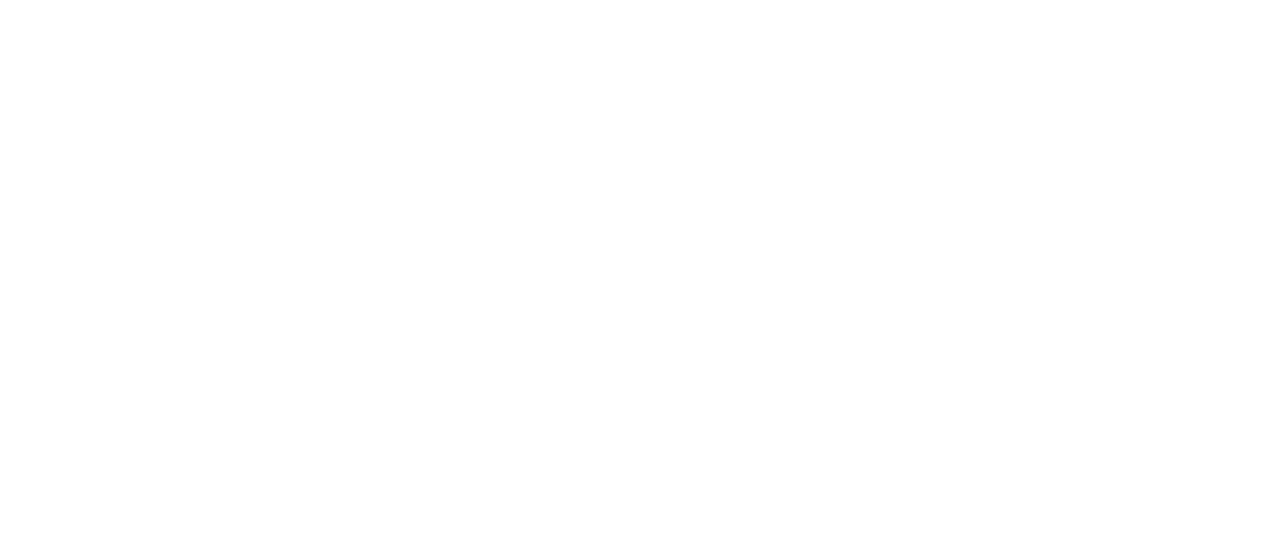
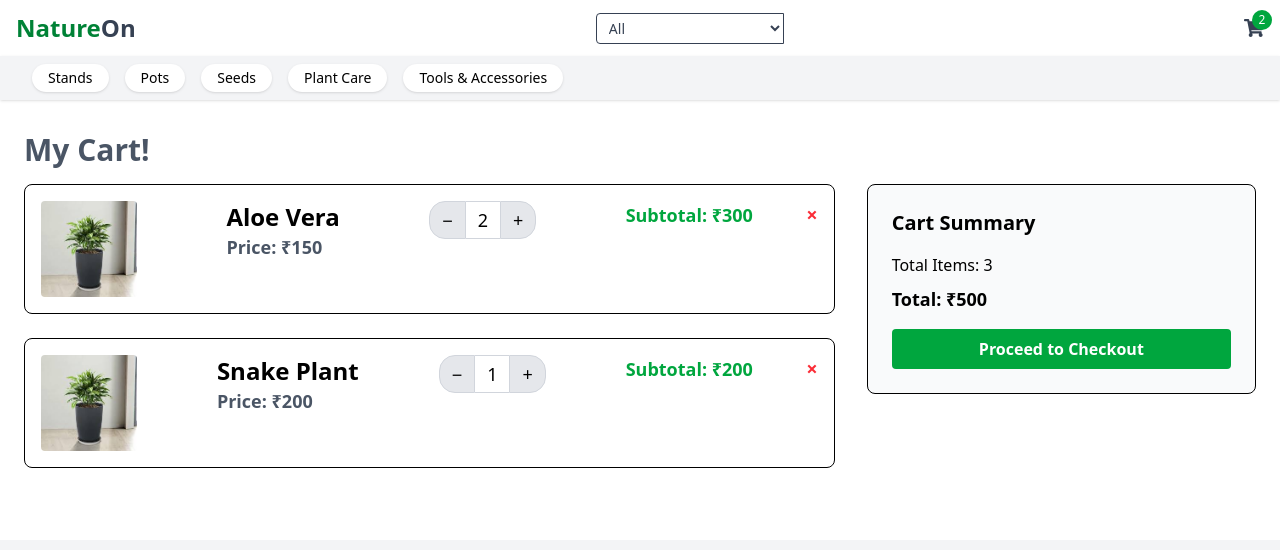
Before and after one commit to Coderner/natureon-frontend, a React (Vite) app: page /cart in a window 1280 px wide. Before the commit this address had no page. Shown: the top 550 px of the page. Built offline with nearby package versions, Linux system fonts and the light colour scheme; the HTML template or start-up script is replaced by a standard one.

Commit message:
added cart page

```diff
--- a/src/App.jsx
+++ b/src/App.jsx
@@ -4,6 +4,7 @@
 import Products from './pages/Products';
 import ProductDetails from './pages/ProductDetails';
 import CustomerLayout from './layouts/CustomerLayout';
+import Cart from './pages/Cart';
 
 function App() {
 
@@ -13,6 +14,7 @@
           <Route path="/" element={<Home/>} />
           <Route path="/products" element={<Products/>}/>
           <Route path="/product/:id" element={<ProductDetails/>}/>
+          <Route path="/cart" element={<Cart/>}/>
       </Route>
     </Routes>
   )
--- /dev/null
+++ b/src/components/QuantityUpdateButton.jsx
@@ -0,0 +1,25 @@
+import React from 'react'
+
+const QuantityUpdateButton = ({quantity,setQuantity}) => {
+  return (
+        <div className="flex items-center">
+            <button
+            onClick={() => setQuantity((prev) => Math.max(1, prev - 1))}
+            className="px-2 md:px-3 py-1 bg-gray-200 rounded-l-xl md:rounded-l-2xl hover:bg-gray-300 text-lg border border-gray-300"
+            >
+            −
+            </button>
+
+            <div className="text-lg font-medium px-2 md:px-3 py-1 text-center border-y border-gray-300">{quantity}</div>
+
+            <button
+            onClick={() => setQuantity((prev) => prev + 1)}
+            className="px-2 md:px-3 py-1 bg-gray-200 rounded-r-xl md:rounded-r-2xl hover:bg-gray-300 text-lg border border-gray-300"
+            >
+            +
+            </button>
+        </div>
+  )
+}
+
+export default QuantityUpdateButton;
--- a/src/pages/Cart.jsx
+++ b/src/pages/Cart.jsx
@@ -1,9 +1,103 @@
-import React from 'react'
+import React, { useState } from 'react';
+import plantImage from '../assets/plant.jpeg';
+import QuantityUpdateButton from '../components/QuantityUpdateButton';
 
-const Cart = () => {
+const initialCart = [
+  {
+    id: 1,
+    name: 'Aloe Vera',
+    price: 150,
+    image: plantImage,
+    quantity: 2,
+  },
+  {
+    id: 2,
+    name: 'Snake Plant',
+    price: 200,
+    image: plantImage,
+    quantity: 1,
+  }
+];
+
+const CartPage = () => {
+  const [cartItems, setCartItems] = useState(initialCart);
+
+  const updateQuantity = (id, delta) => {
+    setCartItems(prev =>
+      prev.map(item =>
+        item.id === id
+          ? { ...item, quantity: Math.max(1, item.quantity + delta) }
+          : item
+      )
+    );
+  };
+
+  const removeItem = (id) => {
+    setCartItems(prev => prev.filter(item => item.id !== id));
+  };
+
+  const totalAmount = cartItems.reduce((sum, item) => sum + item.price * item.quantity, 0);
+
   return (
-    <div>Cart</div>
-  )
-}
+    <div className="px-6 py-8">
+      {/* Breadcrumbs */}
+      <div className="mb-4 text-2xl md:text-3xl text-gray-600 font-bold">
+        My Cart!
+      </div>
 
-export default Cart
+      {/* Main Layout */}
+      <div className="grid grid-cols-1 lg:grid-cols-3 gap-8">
+        {/* Cart Items */}
+        <div className="lg:col-span-2 space-y-6">
+          {cartItems.map((item) => (
+            <div key={item.id} className="flex justify-between items-start gap-4 border p-4 rounded-lg">
+
+              <div className='w-11/12 flex flex-wrap justify-between items-start'>
+                  <img src={item.image} alt={item.name} className="w-24 h-24 object-cover rounded" />
+
+                  <div className='flex flex-col'>
+                    <h3 className="text-2xl font-bold">{item.name}</h3>
+                    <p className="text-gray-600 text-lg font-semibold">Price: ₹{item.price}</p>
+                    <p className="font-semibold text-lg text-green-600 block md:hidden">Subtotal: ₹{item.price * item.quantity}</p>
+                  </div>
+
+                  {/* Quantity */}
+                  <div className="mt-2 md:mt-0">
+                    <QuantityUpdateButton quantity={item.quantity} setQuantity={updateQuantity}/>
+                  </div>
+
+                  {/* Subtotal */}
+                  <p className="font-semibold text-lg text-green-600 hidden md:block">Subtotal: ₹{item.price * item.quantity}</p>
+              </div>
+
+              {/* Remove */}
+              <button
+                onClick={() => removeItem(item.id)}
+                className="text-red-500 hover:text-red-700 text-xl font-bold top-2"
+              >
+                &times;
+              </button>
+            </div>
+          ))}
+
+          {cartItems.length === 0 && (
+            <p className="text-gray-600 text-lg">Your cart is empty.</p>
+          )}
+        </div>
+
+        {/* Cart Summary */}
+        <div className="border rounded-lg p-6 bg-gray-50 h-fit">
+          <h2 className="text-xl font-bold mb-4">Cart Summary</h2>
+          <p className="mb-2">Total Items: {cartItems.reduce((sum, item) => sum + item.quantity, 0)}</p>
+          <p className="mb-4 text-lg font-semibold">Total: ₹{totalAmount}</p>
+
+          <button className="bg-green-600 text-white w-full py-2 rounded hover:bg-green-700 font-semibold">
+            Proceed to Checkout
+          </button>
+        </div>
+      </div>
+    </div>
+  );
+};
+
+export default CartPage;
--- a/src/pages/ProductDetails.jsx
+++ b/src/pages/ProductDetails.jsx
@@ -2,6 +2,7 @@
 import { useParams } from 'react-router-dom';
 import { dummyProducts } from '../data/dummyProducts';
 import BreadCrumb from '../components/BreadCrumb';
+import QuantityUpdateButton from '../components/QuantityUpdateButton';
 
 const ProductDetails = () => {
   const { id } = useParams();
@@ -77,24 +78,8 @@
 
             {/* Quantity */}
             <div className="mb-6">
-              <p className="text-sm font-medium text-gray-700 mb-1">Quantity</p>
-              <div className="flex items-center">
-                <button
-                  onClick={() => setQuantity((prev) => Math.max(1, prev - 1))}
-                  className="px-3 py-1 bg-gray-200 rounded-l-2xl hover:bg-gray-300 text-lg border border-gray-300"
-                >
-                  −
-                </button>
-
-                <div className="text-lg font-medium px-3 py-1 text-center border-y border-gray-300">{quantity}</div>
-
-                <button
-                  onClick={() => setQuantity((prev) => prev + 1)}
-                  className="px-3 py-1 bg-gray-200 rounded-r-2xl hover:bg-gray-300 text-lg border border-gray-300"
-                >
-                  +
-                </button>
-              </div>
+                <p className="text-sm font-medium text-gray-700 mb-1">Quantity</p>
+                <QuantityUpdateButton quantity={quantity} setQuantity={setQuantity}/>
             </div>
 
             {/* Action Buttons */}
```
